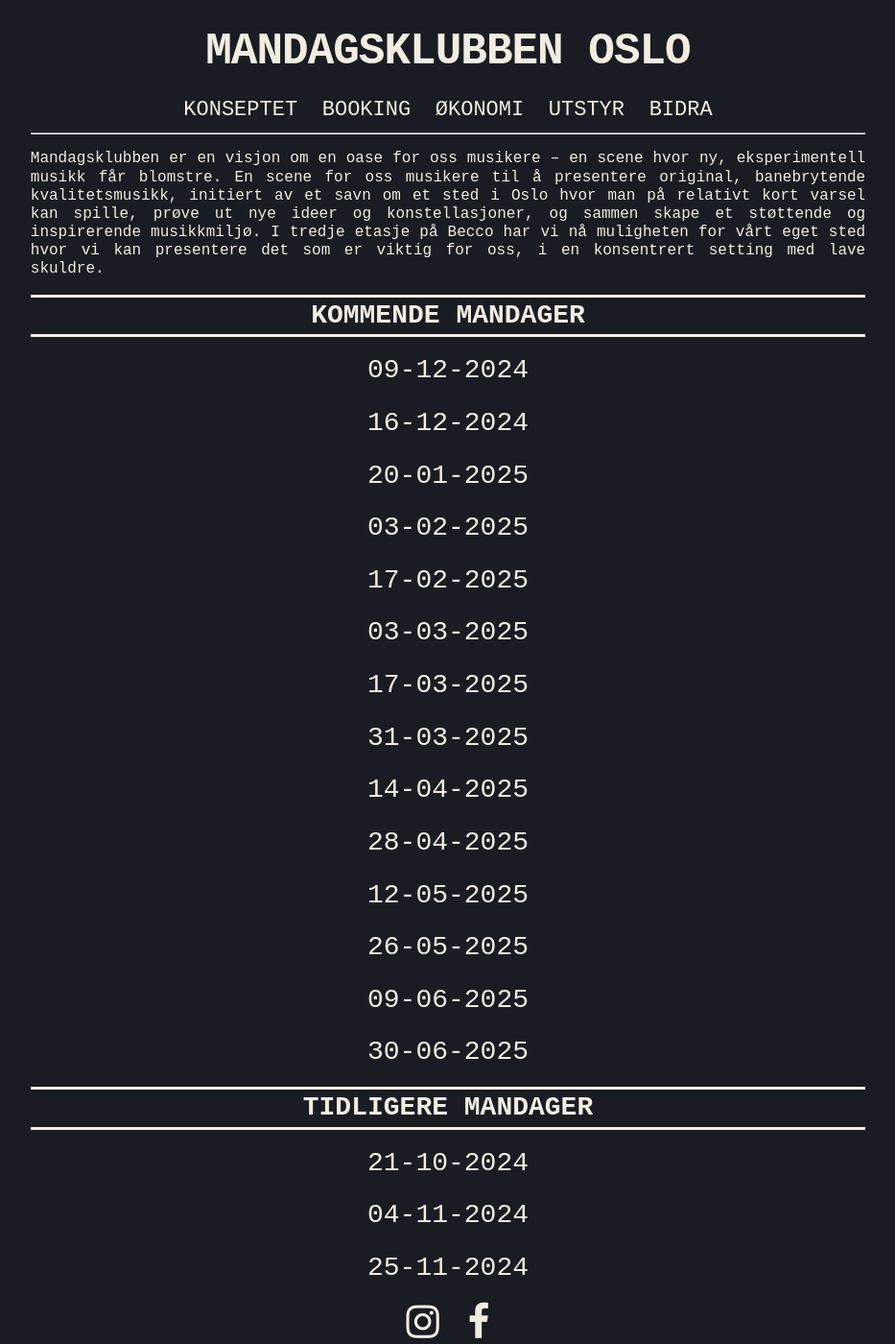
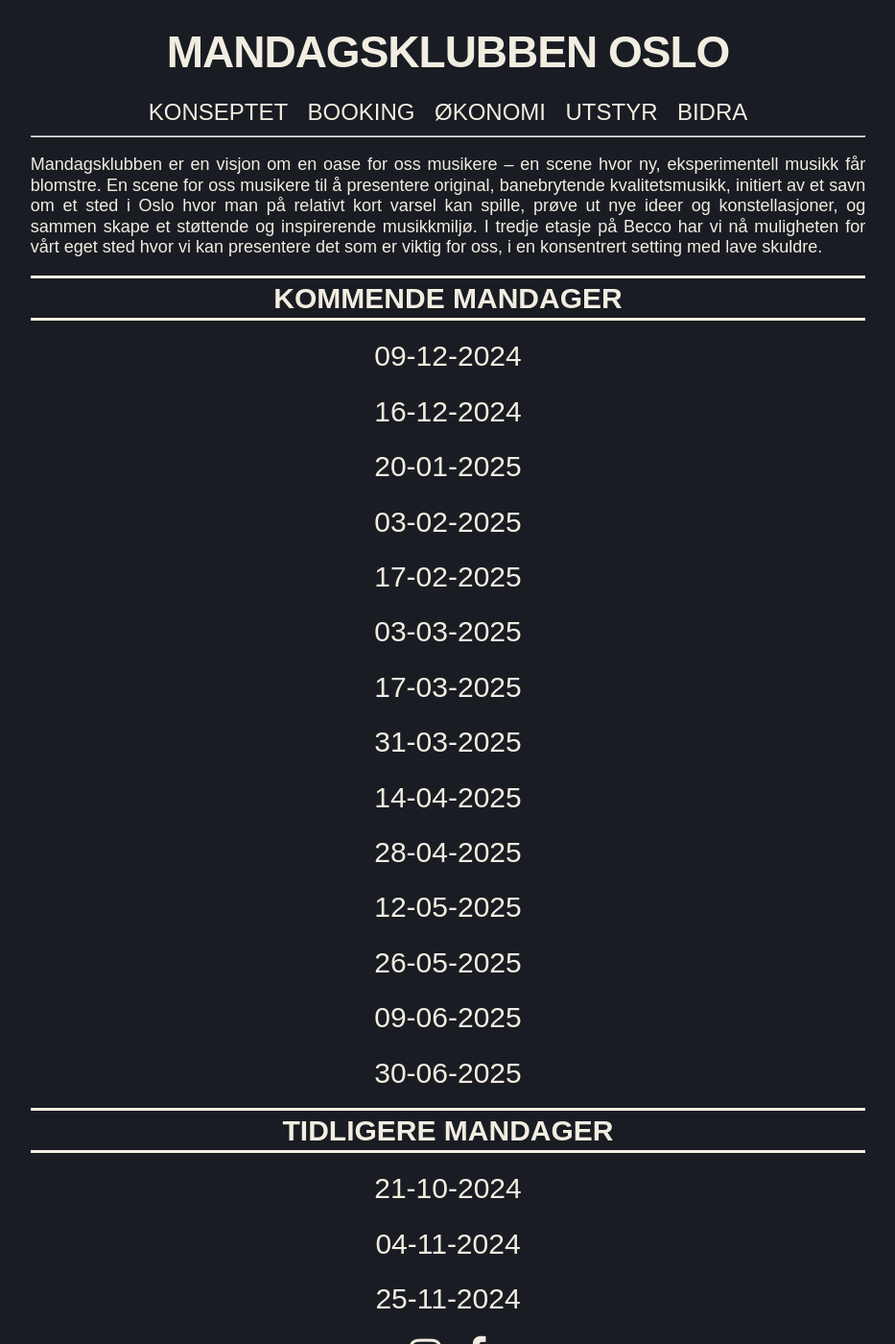
Before and after one commit to mandagsklubben-oslo/mandagsklubben-oslo.github.io, a Jekyll site: the page built from index.md, in a window 1280 px wide and 1400 px high. Shown: the whole window at 96% size, without its empty margins (173-1106 px from the left). Built offline with Jekyll 4.4.1, drawn with Linux system fonts in a browser that asks for light colours; nearby versions of some CDN libraries; some web fonts are replaced.

Commit message:
forgot the font

```diff
--- a/_layouts/default.html
+++ b/_layouts/default.html
@@ -19,10 +19,9 @@
         </title>
         <link rel="stylesheet" href="{{ site.github.url }}/assets/css/styles.css">
         <link rel="stylesheet" href="https://maxcdn.bootstrapcdn.com/font-awesome/4.7.0/css/font-awesome.min.css">
-        <!-- <link href="https://fonts.googleapis.com/css?family=Roboto" rel="stylesheet"> -->
         <link rel="preconnect" href="https://fonts.googleapis.com">
         <link rel="preconnect" href="https://fonts.gstatic.com" crossorigin>
-        <!--<link href="https://fonts.googleapis.com/css2?family=Sixtyfour&display=swap" rel="stylesheet">-->
+        <link href="https://fonts.googleapis.com/css2?family=Aldrich&display=swap" rel="stylesheet">
         <!--[if lt IE 9]><script src="http://html5shim.googlecode.com/svn/trunk/html5.js"></script><![endif]-->
         <script type="text/javascript" async
         src="https://cdnjs.cloudflare.com/ajax/libs/mathjax/2.7.5/MathJax.js?config=TeX-MML-AM_CHTML">
--- a/_sass/base.sass
+++ b/_sass/base.sass
@@ -14,20 +14,19 @@ h1, h2, h3, h4, h5, h6
   line-height: 1.14
 
 .bigger, h3
-  font-size: 28px
+  font-size: 30px
   line-height: 1.38
 
 .big, h4
-  font-size: 22px
+  font-size: 24px
   line-height: 1.38
 
 h5
-  font-size: 19px
+  font-size: 20px
   line-height: 1.38
 
 p
-  font-size: 16px
-  font-weight: 100
+  font-size: 18px
   line-height: 1.2
 
 em
@@ -67,7 +66,7 @@ body
 /* Basic Styles ------------------------------------ */
 body
   background: $backgroundColor
-  font-family: 'Kode Mono', monospace
+  font-family: 'Aldrich', sans-serif
   color: $textColor
   -webkit-font-smoothing: antialiased
   -webkit-text-size-adjust: 100%
```
Also changed, not shown: 4 other files.
